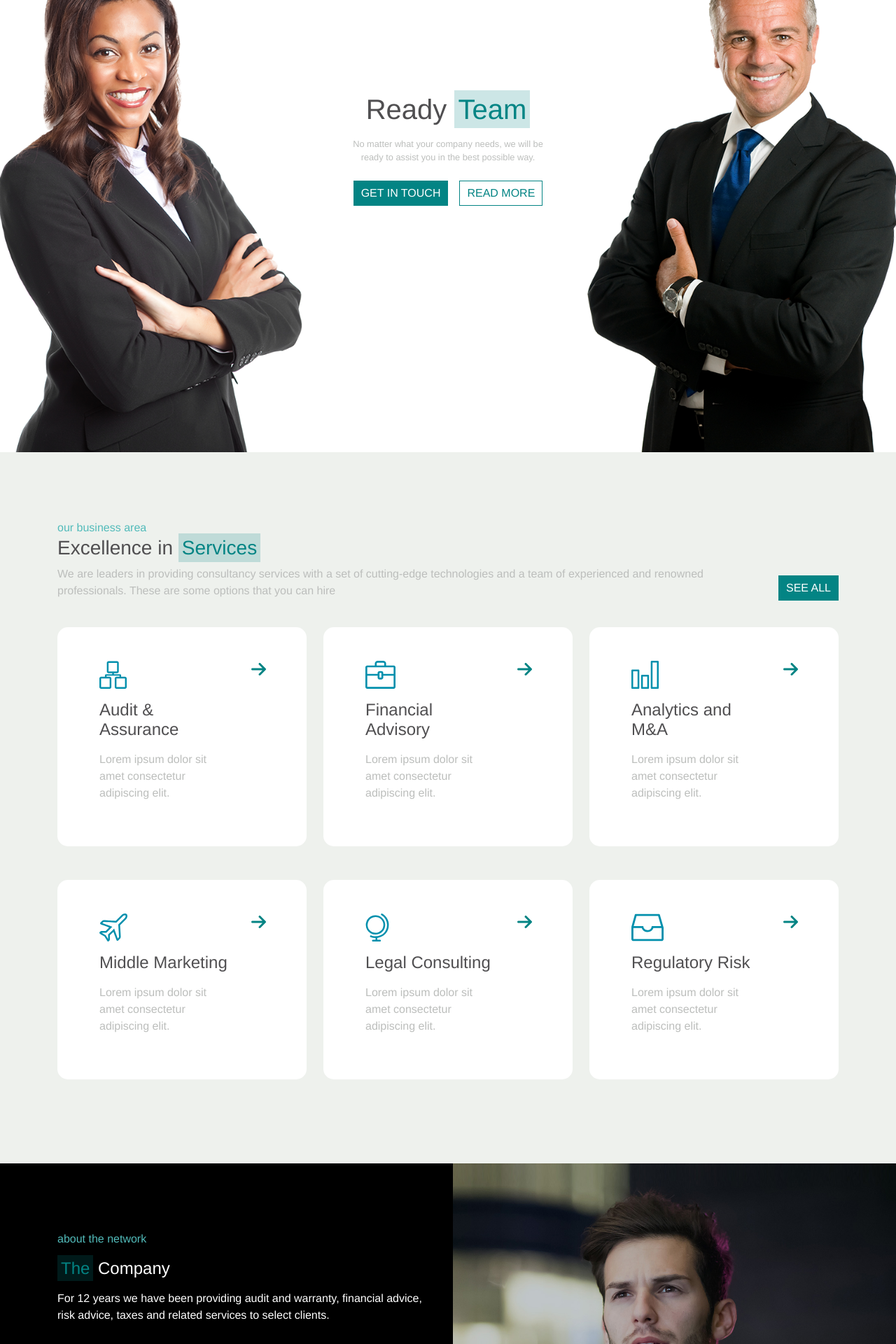
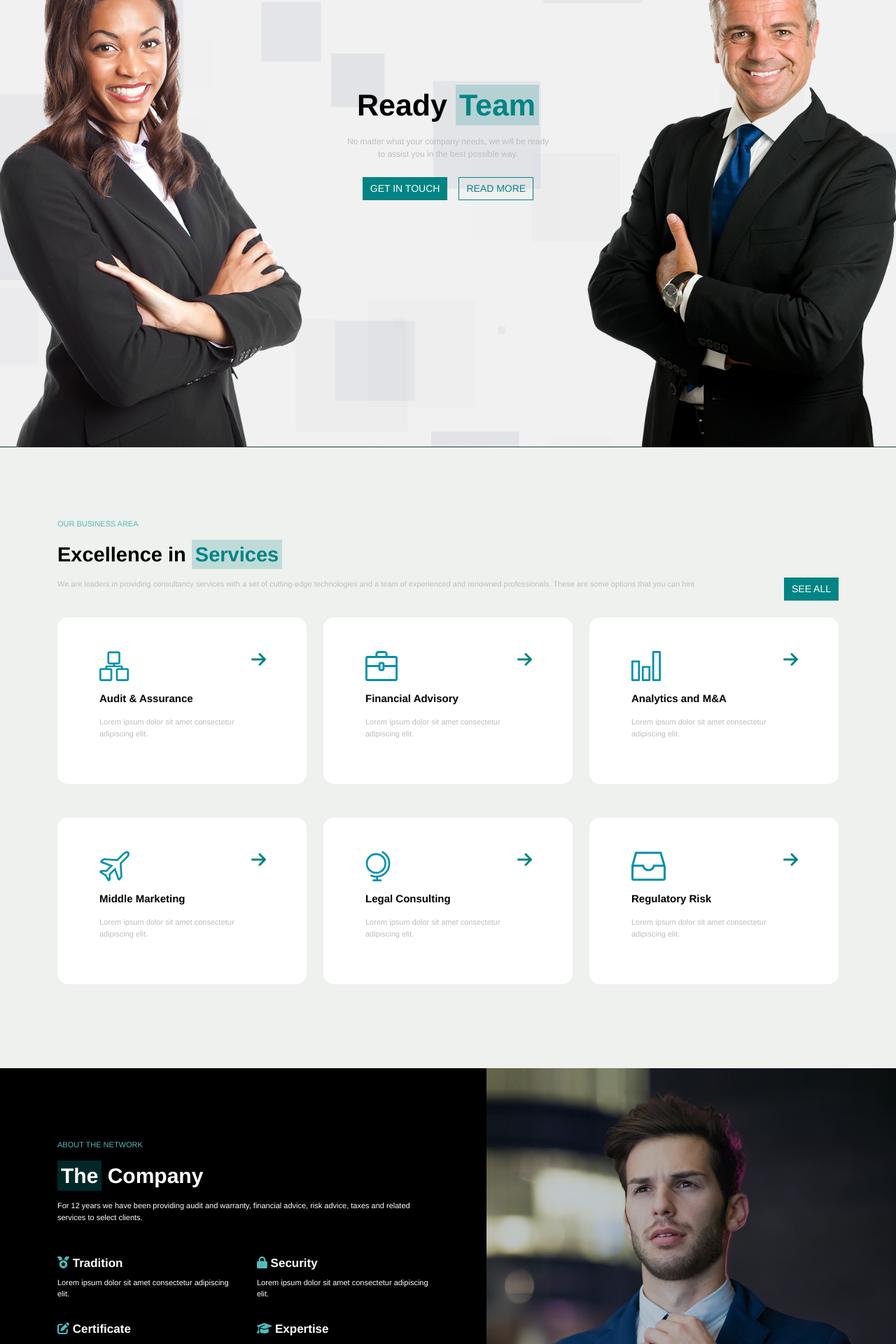
Before and after one commit to Difelice-e/proj-html-vuejs, a Vue app: page / in a window 1280 px wide. Shown: the part 260-2180 px from the top of the page at 70% size. Built offline with nearby package versions, Linux system fonts and the light colour scheme.

Commit message:
aggiunti font-size, font-weight su tutti gli elementi

```diff
--- a/src/App.vue
+++ b/src/App.vue
@@ -32,7 +32,7 @@ export default {
   font-family: Avenir, Helvetica, Arial, sans-serif;
   -webkit-font-smoothing: antialiased;
   -moz-osx-font-smoothing: grayscale;
-  color: var(--gravel);
+  color: black;
 }
 
 :root {
@@ -83,6 +83,7 @@ a {
   text-transform: uppercase;
   padding: 5px 10px;
   white-space: nowrap;
+  font-size: 14px;
 }
 
 .primary-button {
--- a/src/components/BusinessArea.vue
+++ b/src/components/BusinessArea.vue
@@ -3,10 +3,10 @@
     <div class="container py-5">
       <div class="row">
         <div class="col-12">
-          <span class="green-text">our business area</span>
-          <h3>Excellence in <span class="colored-span">Services</span></h3>
+          <span class="green-text span-title">our business area</span>
+          <h3 class="my-3 title">Excellence in <span class="colored-span">Services</span></h3>
           <div class="d-flex justify-content-between align-items-center gap-3">
-            <p class="grey-text">
+            <p class="grey-text info">
               We are leaders in providing consultancy services with a set of
               cutting-edge technologies and a team of experienced and renowned
               professionals. These are some options that you can hire
@@ -20,8 +20,8 @@
             <div  class="col-10">
               <div>
                 <img :src="card.img" class="card_image mb-3" alt="" />
-                <h4 class="mb-3">{{card.title}}</h4>
-                <p class="grey-text">{{card.info}}</p>
+                <h4 class="mb-3 card-title">{{card.title}}</h4>
+                <p class="grey-text card-info">{{card.info}}</p>
               </div>
             </div>
             <div class="col-2">
@@ -82,15 +82,39 @@ export default {
 .business-area {
   background-color: var(--graynurse);
 
+  .span-title {
+      font-size: 11px;
+      text-transform: uppercase;
+    }
+
+  .title {
+    font-size: 29px;
+    font-weight: 800;
+  }
+
+  .card-title {
+    font-size: 15px;
+    font-weight: 700;
+  }
+
+  .info {
+    font-size: 11px;
+  }
+
+  .card-info {
+    font-size: 11px;
+  }
+
   .business-card {
     background-color: var(--white);
     border-radius: 15px;
 
     .card_image {
-      // width: 20%;
-      height: 40px;
+
+      height: 43px;
       filter: invert(31%) sepia(92%) saturate(4156%) hue-rotate(165deg) brightness(92%) contrast(98%)
     }
+
 
     .fa-arrow-right {
       color: var(--bluelagoon);
--- a/src/components/CompanyArea.vue
+++ b/src/components/CompanyArea.vue
@@ -5,17 +5,17 @@
         <div class="col-6">
           <div class="row">
             <div class="col-12">
-              <span class="green-text">about the network</span>
-              <h4 class="title my-3"><span class="colored-span">The</span> Company</h4>
-              <p class="mb-5">
+              <span class="green-text span-title">about the network</span>
+              <h4 class="title my-3"><span class="span-bg">The</span> Company</h4>
+              <p class="mb-5 info">
                 For 12 years we have been providing audit and warranty,
                 financial advice, risk advice, taxes and related services to
                 select clients.
               </p>
               <div class="row">
                 <div class="col-6 mb-3" v-for="(point, i) in companyPoints" :key="i">
-                  <h5><span class="green-text"><font-awesome-icon :icon="point.icon" /> </span> {{point.title}}</h5>
-                  <p>
+                  <h5 class="point-title"><span class="green-text"><font-awesome-icon :icon="point.icon" /> </span> {{point.title}}</h5>
+                  <p class="point-info">
                     {{point.info}}
                   </p>
                 </div>
@@ -74,8 +74,33 @@ export default {
   min-height: 550px;
   color: white;
 
+  .span-bg {
+    background-color: rgba(#038484,0.3);
+    padding: 5px;
+  }
+
   .title {
       color: white;
+      font-size: 30px;
+      font-weight: 700;
   }
+
+  .info {
+    font-size: 11px;
+  }
+
+  .point-title {
+    font-size: 17px;
+    font-weight: 800;
+  }
+
+  .point-info {
+    font-size: 11px;
+  }
+
+  .span-title {
+      font-size: 11px;
+      text-transform: uppercase;
+    }
 }
 </style>
--- a/src/components/MainHeader.vue
+++ b/src/components/MainHeader.vue
@@ -60,7 +60,7 @@ export default {
 header {
   background-color: var(--bigstone);
   color: var(--pumice);
-  font-size: 1rem;
+  font-size: 11px;
 
   .contact {
   display: contents;
--- a/src/components/MainJumbo.vue
+++ b/src/components/MainJumbo.vue
@@ -30,10 +30,10 @@ export default {
 
 <style lang="scss" scoped>
 .jumbotron {
-    background-image: url("../assets/images/bg-parallax.png");
+    background-image: url("../assets/images/bg-parallax.png"), url("../assets/images/bg-2-jumbo.png");
     min-height: 866px;
-    background-size: cover;
-    background-position: center;
+    background-size: cover, cover;
+    background-position: center, bottom;
     position: relative;
 
     .container-fluid {
@@ -41,12 +41,13 @@ export default {
 
 
         .jumbo-title {
-
-
+            font-size: 43px;
+            font-weight: 800;
+            white-space: nowrap;
         }
 
         .jumbo-info {
-            font-size: 0.8rem;
+            font-size: 12px;
         }
     }
 }
--- a/src/components/MainNavbar.vue
+++ b/src/components/MainNavbar.vue
@@ -61,6 +61,7 @@ nav {
   right: 0;
   left: 0;
   padding: 15px 0;
+  font-size: 14px;
 
   .logo {
     width: 150px;
```
Also changed, not shown: src/assets/images/bg-2-jumbo.png (added).
